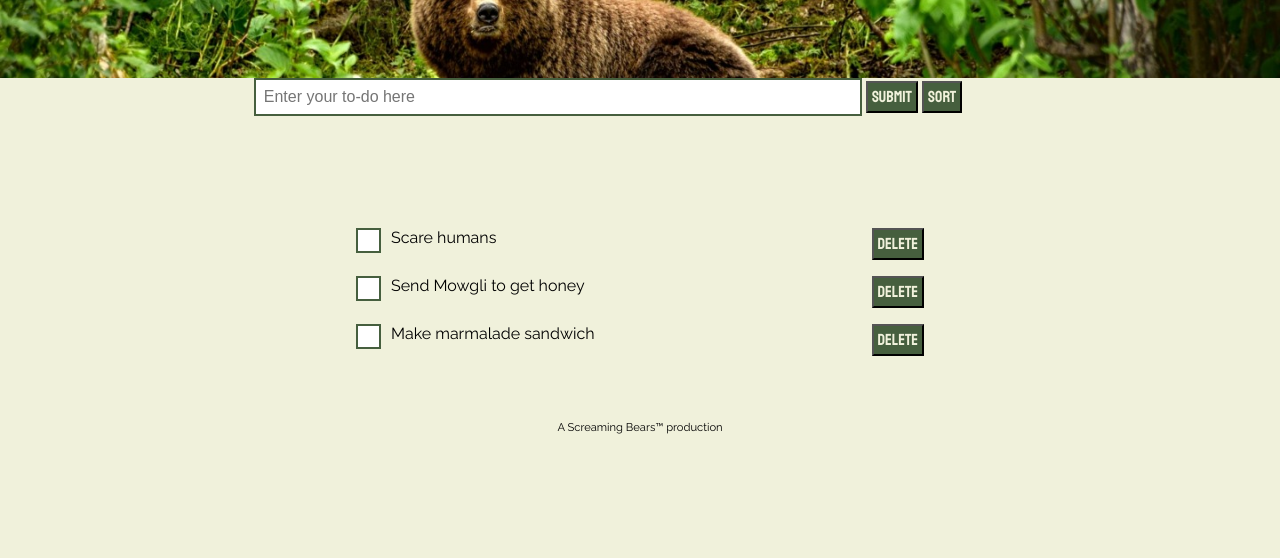
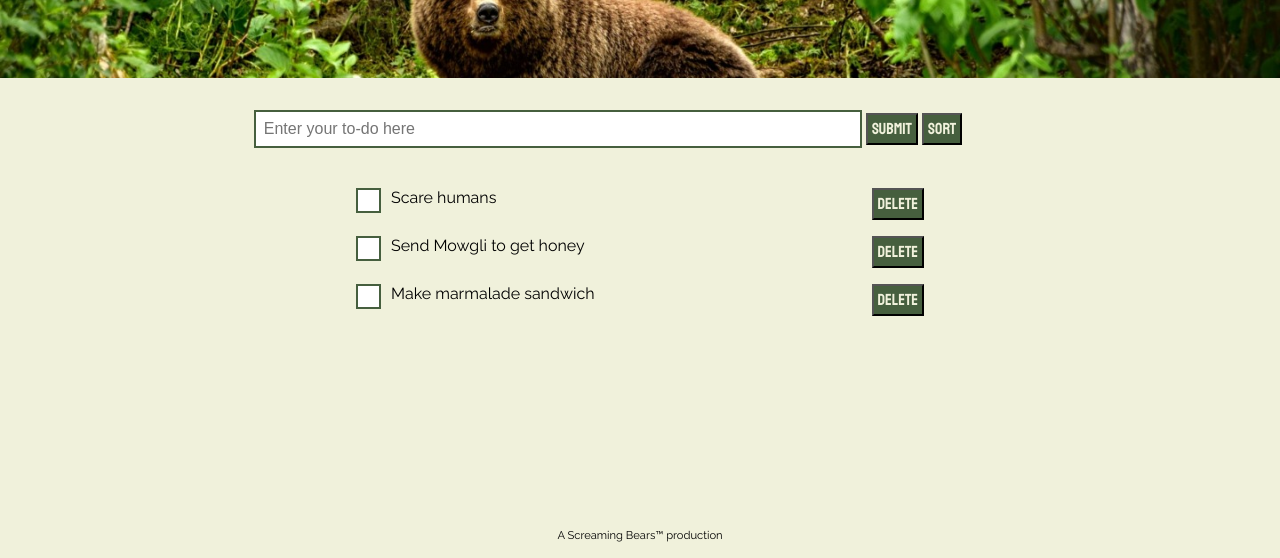
Before and after one commit to fac18/week2-ajnp-sbs-todolist, a website: page index.html in a window 1280 px wide. Shown: the part 242-800 px from the top of the page. Drawn offline with Linux system fonts and the light colour scheme; a web font is replaced by a local one.

Commit message:
changed alignments for footer, text description, margins changes

```diff
--- a/style.css
+++ b/style.css
@@ -44,7 +44,7 @@ header {
 
 section {
   text-align: center;
-  padding: 8px;
+  padding: 1rem 0.5rem;
 }
 
 h1 {
@@ -80,6 +80,7 @@ li {
 label {
   position: relative;
   padding-left: 35px;
+  text-align: left;
 }
 
 li input {
@@ -131,7 +132,7 @@ a:hover {
 }
 
 form {
-  margin-bottom: 3rem;
+  margin-top: 2rem;
   text-align: center;
 }
 
@@ -197,7 +198,7 @@ input[name="description"] {
   }
 
   section {
-    padding: 3.5rem;
+    padding: 2rem 3.5rem;
   }
 
   form {
@@ -205,6 +206,10 @@ input[name="description"] {
   }
 
   #footer {
+    position: fixed;
+    bottom: 1rem;
+    left: 50%;
+    transform: translateX(-50%);
     font-size: 0.7rem;
     text-align: center;
   }
```
